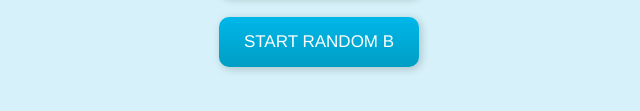
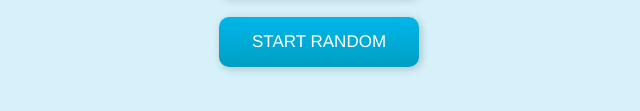
Before and after one commit to shailendra/english-phonic-practice, a website: page index.html in a window 1280 px wide. Shown: the part 393-504 px from the top of the page, 321-961 px from the left. Drawn offline with Linux system fonts and the light colour scheme.

Commit message:
Third Commit

```diff
--- a/index.html
+++ b/index.html
@@ -33,7 +33,7 @@
               <div class="tbl">
                   <div class="tblCell">
                     <a class="startBtn">Start</a>
-                    <a class="startRandomBtn">Start Random B</a>
+                    <a class="startRandomBtn">Start Random</a>
                   </div>
               </div>
             </div>
```
